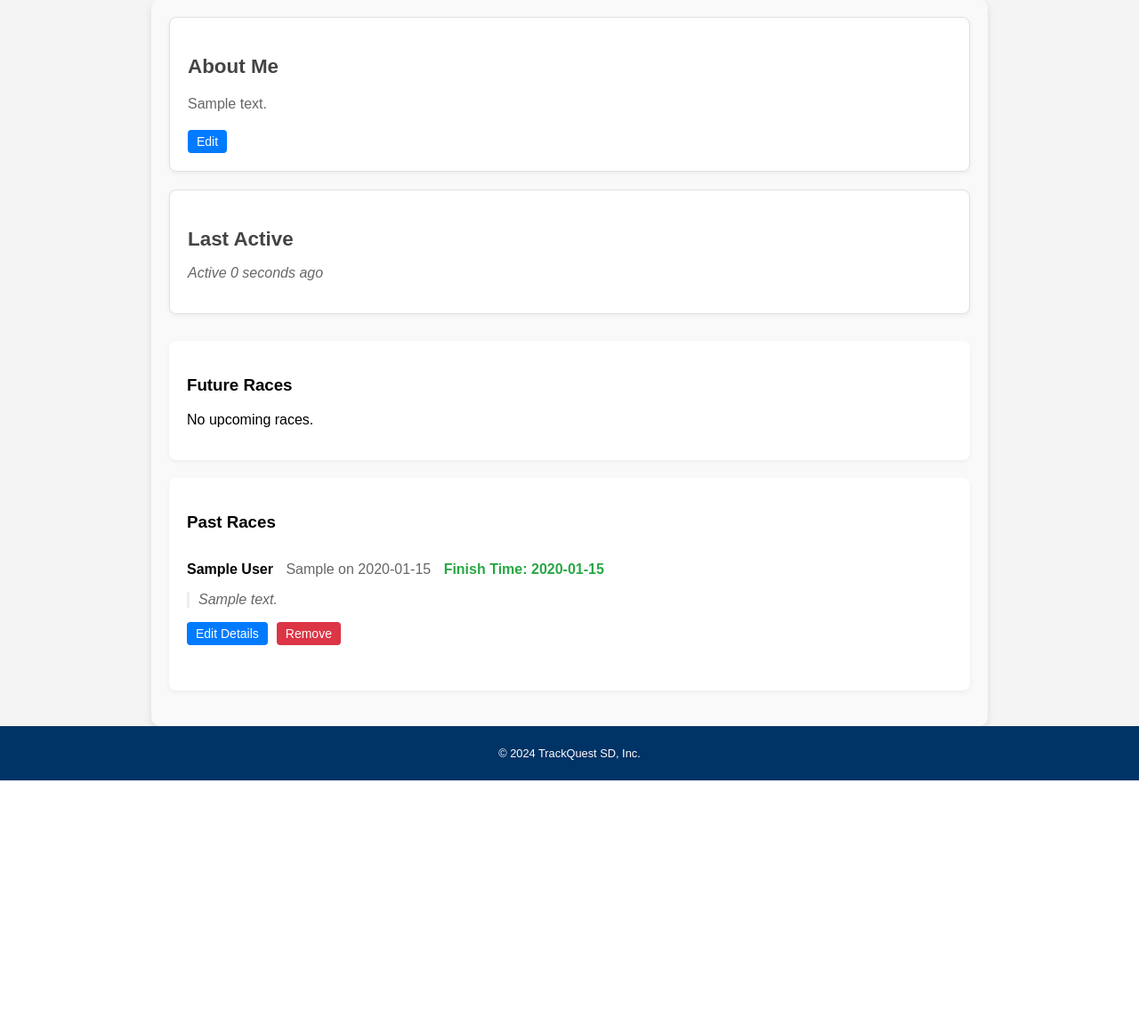
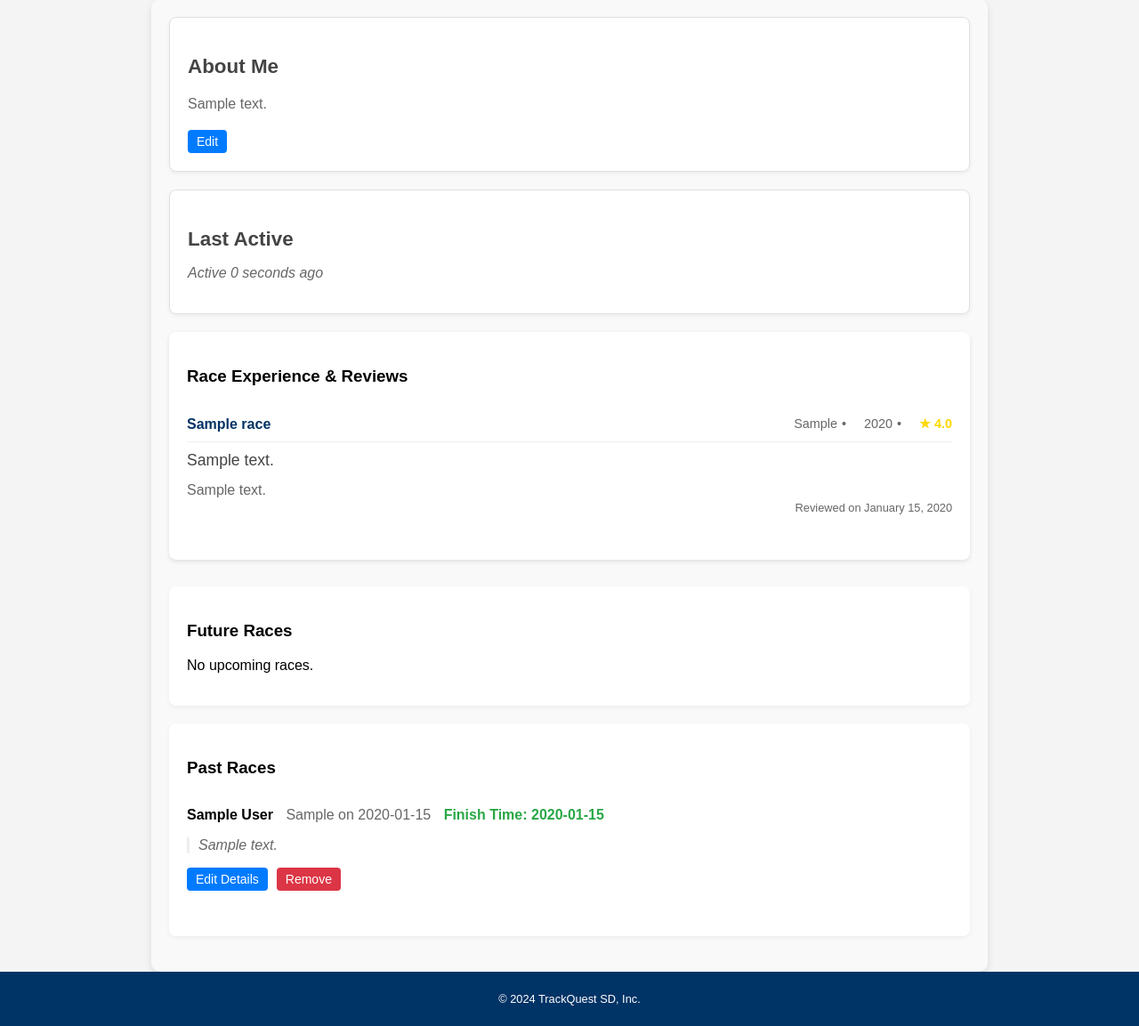
Before and after one commit to akonisanchez/track-quest, a Flask app: page /profile in a window 1280 px wide; the page is wider, and only the part inside the window is pictured. Shown: the part 295-1448 px from the top of that part at 89% size. Before the commit the page ends 1172 px from the top of that part, so only its background shows below. Run offline with Flask 3, Linux system fonts and the light colour scheme; a user stored in the database is signed in; tables that the repository leaves empty hold one stand-in row (values such as "Sample post").

Commit message:
Enhance user profiles with race reviews section
-Add chronological display of user's race reviews
-Implement review preview
-Add rating visualization
-Link review to full race review pages
-Preserve all existing profile functionality

```diff
--- a/templates/profile.html
+++ b/templates/profile.html
@@ -16,15 +16,14 @@
             <h3>About Me</h3>
             <div id="about-me-content">
                 <p id="about-me-text">{{ user.about_me if user.about_me else "This user has not written anything about themselves yet." }}</p>
-                <!-- Only show edit button to profile owner -->
+                <!-- Profile owner controls -->
                 {% if current_user.id == user.id %}
                     <button id="edit-about-me-button" onclick="toggleEditAboutMe()" class="edit-btn">Edit</button>
                 {% endif %}
             </div>
 
-            <!-- Only show edit form to profile owner -->
+            <!-- Profile owner edit form -->
             {% if current_user.id == user.id %}
-                <!-- Hidden Inline Edit Form -->
                 <div id="about-me-edit-form" style="display: none;">
                     <form method="POST" action="{{ url_for('update_about_me') }}">
                         <textarea id="about-me-input" name="about_me" maxlength="500" rows="4">{{ user.about_me }}</textarea><br>
@@ -40,6 +39,34 @@
             <p>Active {{ (datetime.datetime.utcnow() - user.last_active).seconds }} seconds ago</p>
         </div>
 
+        <!-- Race Reviews Section -->
+        <div class="user-reviews">
+            <h3>Race Experience & Reviews</h3>
+            {% if user.reviews %}
+                <ul class="review-list">
+                    {% for review in user.reviews|sort(attribute='review_date', reverse=true) %}
+                        <li class="review-item">
+                            <div class="review-header">
+                                <a href="{{ url_for('race_reviews', race_name=review.historical_race.name) }}" class="race-link">
+                                    <h4>{{ review.historical_race.name }}</h4>
+                                </a>
+                                <div class="review-meta">
+                                    <span>{{ review.distance }}</span>
+                                    <span>{{ review.race_year }}</span>
+                                    <span class="rating">★ {{ "%.1f"|format(review.overall_rating) }}</span>
+                                </div>
+                            </div>
+                            <div class="review-title">{{ review.review_title }}</div>
+                            <p class="review-excerpt">{{ review.review_text[:200] }}{% if review.review_text|length > 200 %}...{% endif %}</p>
+                            <div class="review-date">Reviewed on {{ review.review_date.strftime('%B %d, %Y') }}</div>
+                        </li>
+                    {% endfor %}
+                </ul>
+            {% else %}
+                <p class="no-reviews">{{ user.username }} hasn't written any race reviews yet.</p>
+            {% endif %}
+        </div>
+
         <!-- Race Lists Section -->
         <div class="race-lists">
             <!-- Future Races Section -->
@@ -52,7 +79,6 @@
                                 <strong>{{ race.race_name }}</strong>
                                 <span class="race-details">{{ race.race_distance }} on {{ race.race_date }}</span>
                             </div>
-                            <!-- Only show race management controls to profile owner -->
                             {% if current_user.id == user.id %}
                                 <div class="race-actions">
                                     <form method="POST" action="{{ url_for('mark_race_complete', race_id=race.id) }}" class="complete-form">
@@ -92,7 +118,6 @@
                                     <p>{{ race.race_notes }}</p>
                                 {% endif %}
                             </div>
-                            <!-- Only show race management controls to profile owner -->
                             {% if current_user.id == user.id %}
                                 <div class="race-actions">
                                     <button onclick="toggleEditForm('{{ race.id }}')" class="edit-btn">Edit Details</button>
@@ -100,7 +125,6 @@
                                         <button type="submit" class="remove-btn">Remove</button>
                                     </form>
                                 </div>
-                                <!-- Edit Race Details Form (hidden by default) -->
                                 <div id="edit-form-{{ race.id }}" class="edit-race-form" style="display: none;">
                                     <form method="POST" action="{{ url_for('update_race_details', race_id=race.id) }}">
                                         <div class="form-group">
```
